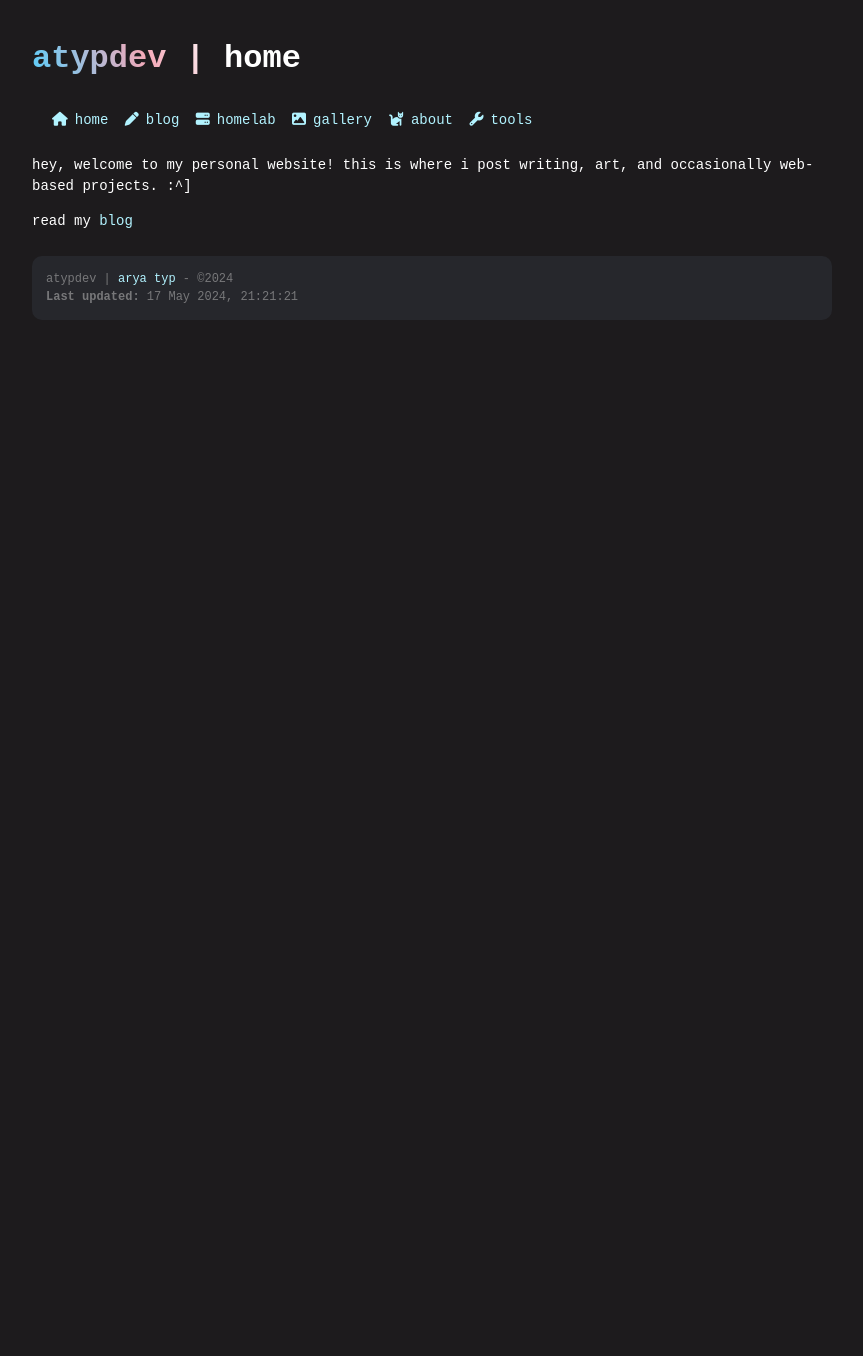
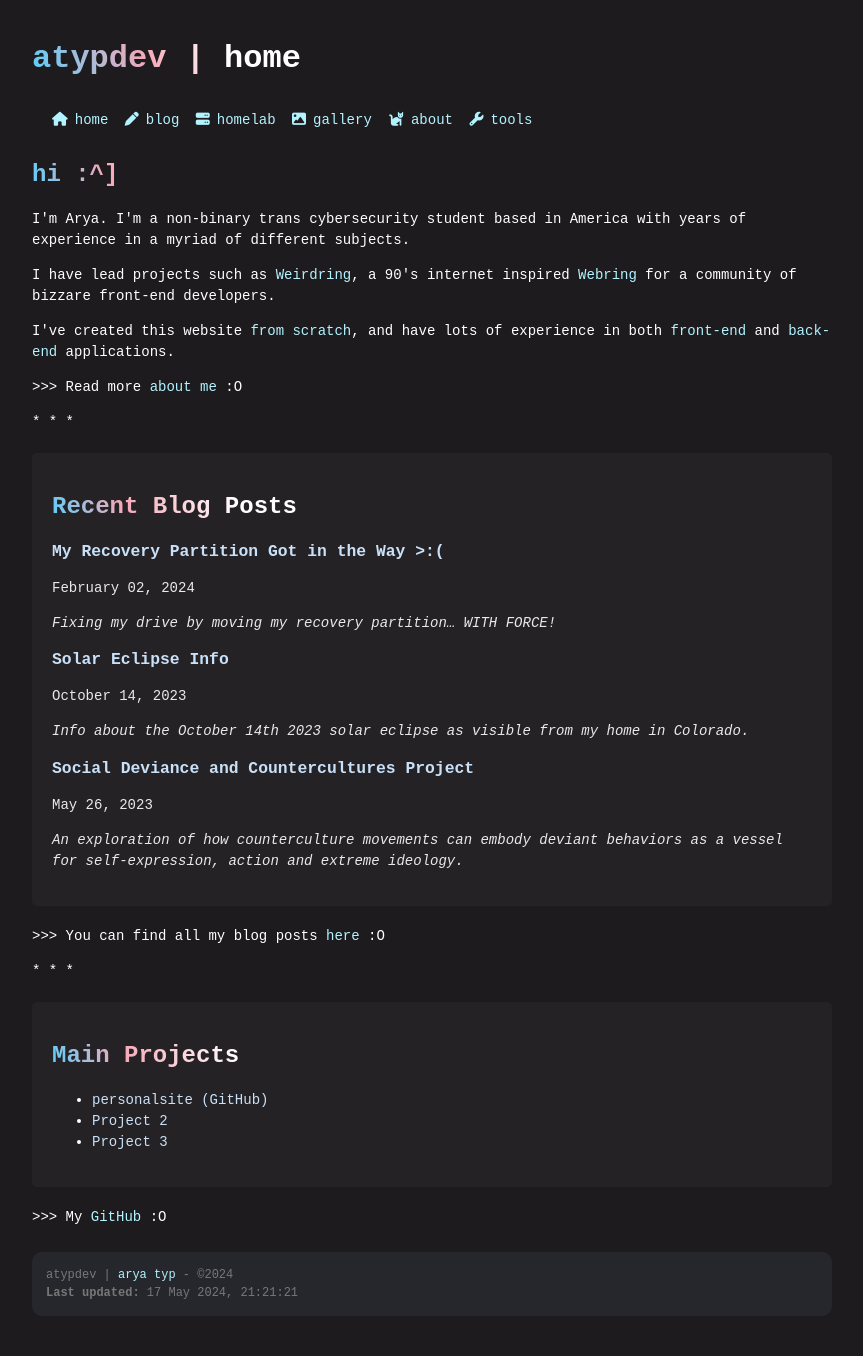
Before and after one commit to atypdev/personalsite, a Jekyll site: the page built from index.html, in a window 1280 px wide. Shown: the whole page, without its empty margins (208-1071 px from the left). Built offline with Jekyll 4.4.1, drawn with Linux system fonts in a browser that asks for light colours; before the commit the page ends 900 px from its top, so only the background shows below that.

```diff
--- /dev/null
+++ b/_includes/recent-posts.html
@@ -0,0 +1,6 @@
+<h2>Recent Blog Posts</h2>
+{% for post in site.posts limit:3 %}
+    <h3><a href="{{ post.url }}">{{ post.title }}</a></h3>
+    <p>{{ post.date | date: "%B %d, %Y" }}</p>
+    <p>{{ post.excerpt }}</p>
+{% endfor %}
--- a/_sass/main.scss
+++ b/_sass/main.scss
@@ -106,6 +106,21 @@
         font-size: 16px;
         color: #333;
     }
+}
+
+.aside-container {
+    margin: 20px 0;
+    padding: 20px;
+    background-color: rgb(37, 34, 37);
+    border-radius: 5px;
+}
+
+.aside-container a {
+    color: rgb(201, 225, 248);
+}
+
+.aside-container p {
+    color: #e9e9e9;
 }
 
 table,
--- a/about.html
+++ b/about.html
@@ -2,5 +2,24 @@
 title: about
 layout: page
 ---
-{% capture text_content %}{% include about.txt %}{% endcapture %}
-<p>{{ text_content | newline_to_br }}</p>
+<h2>Hi, my name is Arya!</h2>
+
+<p>I am a Pikes Peak State College Cybersecurity student with a keen interest in computer science. I have a drive to continuously explore diverse areas in technology to acquire new knowledge.</p>
+
+<p>My technical proficiency spans several programming languages including C++, Python, Lua (specifically within GMod and Roblox), and JavaScript, alongside experience in web development.</p>
+
+<h3>Areas of Interest:</h3>
+
+<ol>
+    <li><strong>Digital Heritage and Network Technologies:</strong> I am fascinated by the history of the internet, the evolution of network technologies, and efforts in the preservation and archival of digital content.</li>
+
+    <li><strong>Web and Application Design:</strong> My focus extends to enhancing website usability, readability, and accessibility, in addition to application UI/UX design principles.</li>
+
+    <li><strong>Naturalist Studies:</strong> I am passionate about the study and taxonomy of various flora including wildflowers, trees, mosses, and fungi, particularly their applications in foods and medicines.</li>
+
+    <li><strong>Visual Storytelling:</strong> I explore photography and videography as powerful mediums for storytelling.</li>
+
+    <li><strong>Narrative Construction:</strong> My interest in narrative development is expressed through multiple platforms including Alternate Reality Games (ARGs), blogs, and other multimedia storytelling formats.</li>
+</ol>
+
+<p>They/Them (Non-binary)</p>
--- a/index.html
+++ b/index.html
@@ -2,5 +2,38 @@
 title: home
 layout: page
 ---
-<p>hey, welcome to my personal website! this is where i post writing, art, and occasionally web-based projects. :^]</p>
-<p>read my <a href="{{ 'blog' | relative_url }}">blog</a></p>
+
+<h2>hi :^]</h2>
+
+<p>I'm Arya. I'm a non-binary trans cybersecurity student based in America with years of experience in a myriad of
+    different subjects.</p>
+
+<p>I have lead projects such as <a href="https://weirdring.netlify.app/">Weirdring</a>, a 90's internet inspired <a
+        href="https://en.wikipedia.org/wiki/Webring">Webring</a> for a community of bizzare front-end developers.</p>
+
+<p>I've created this website <a href="https://github.com/atypdev/personalsite">from scratch</a>, and have lots of
+    experience in both <a href="https://megami.netlify.app/">front-end</a> and <a
+        href="./assets/Screenshot 2024-05-17 142858.png">back-end</a> applications.</p>
+
+<p>>>> Read more <a href="{{ 'about' | relative_url }}">about me</a> :O</p>
+
+<p>* * *</p>
+
+<div class="aside-container">
+    {% include recent-posts.html %}
+</div>
+
+<p>>>> You can find all my blog posts <a href="{{ 'blog' | relative_url }}">here</a> :O</p>
+
+<p>* * *</p>
+
+<div class="aside-container">
+    <h2>Main Projects</h2>
+    <ul>
+        <li><a href="https://github.com/atypdev/personalsite">personalsite (GitHub) </a></li>
+        <li><a href="#">Project 2</a></li>
+        <li><a href="#">Project 3</a></li>
+    </ul>
+</div>
+
+<p>>>> My <a href="https://github.com/atypdev/">GitHub</a> :O</p>
```
Also changed, not shown: _includes/about.txt (deleted, +0 -15 lines), assets/Screenshot 2024-05-17 142858.png (added).
